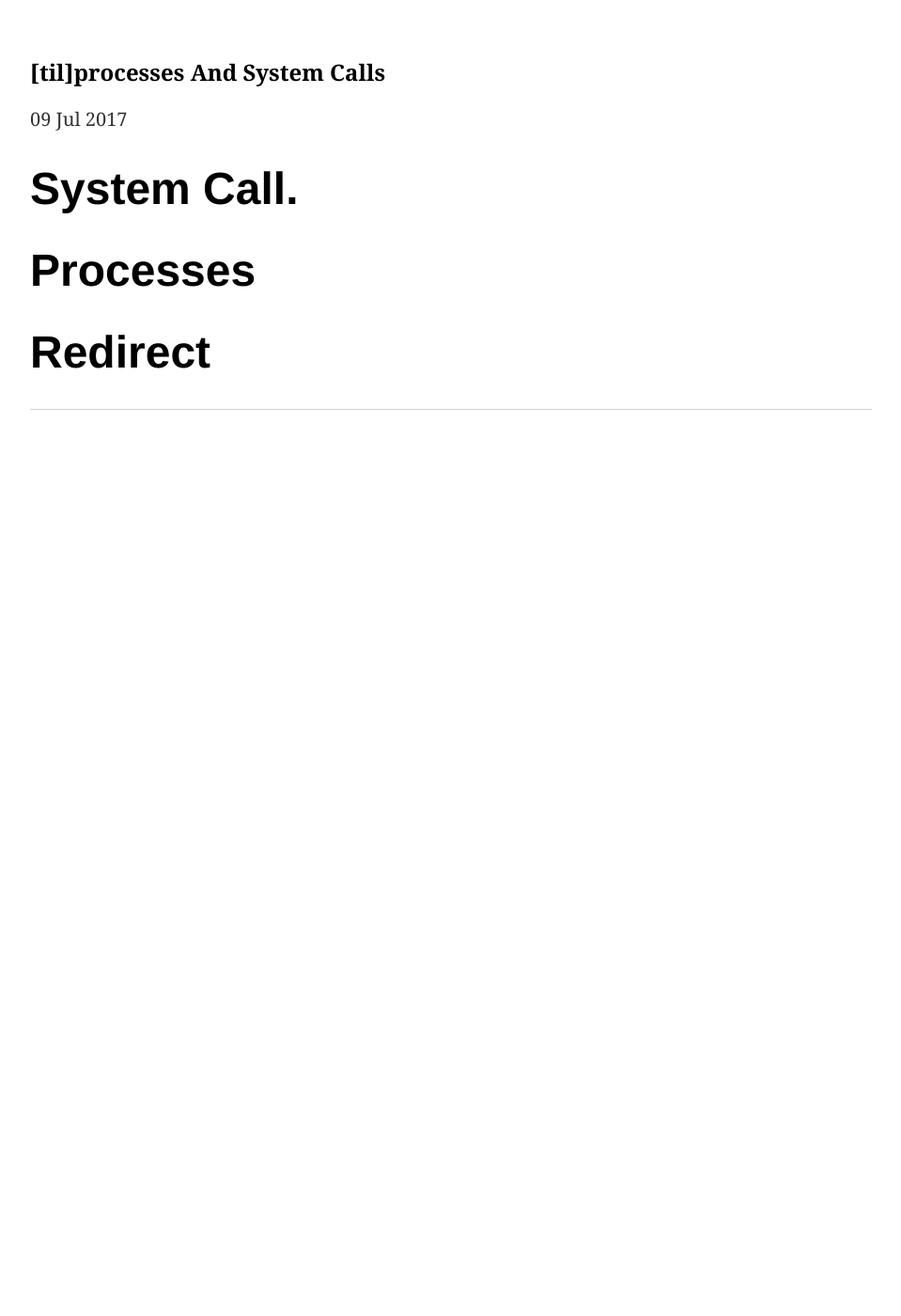
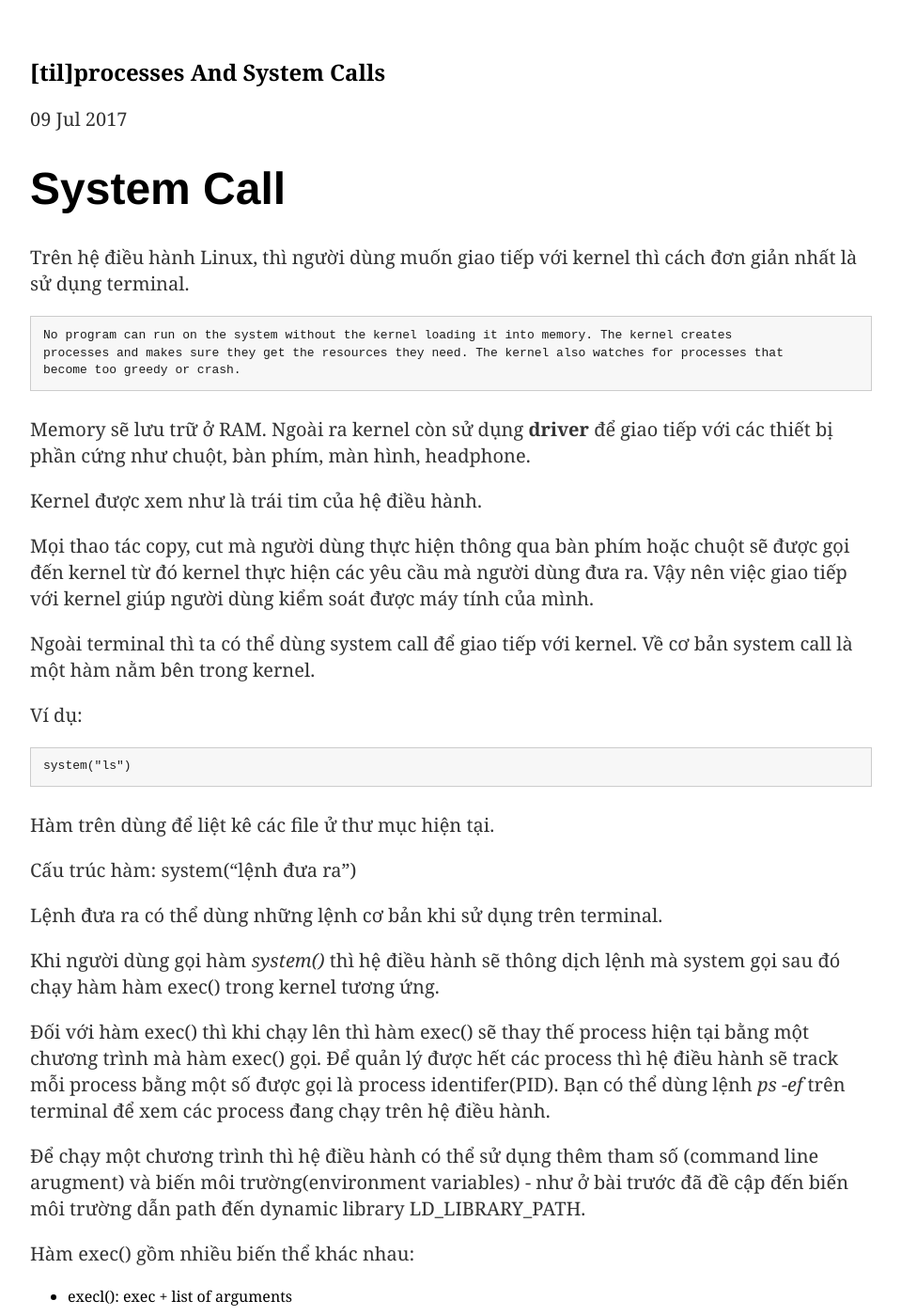
Before and after one commit to congdv/congdv.github.io, a Jekyll site: the page built from _posts/2017-07-09-[TIL]Processes-and-system-calls.md, in a window 1280 px wide and 1400 px high. Shown: the whole window at 94% size, without its empty margins (160-1119 px from the left). Built offline with Jekyll 4.4.1, drawn with Linux system fonts in a browser that asks for light colours; our own code applies the rules of GitHub Pages for plain Markdown files; Markdown is read by kramdown in place of the engine named in the settings; some of the changed text lies outside the part shown.

Commit message:
Update 2017-07-09-[TIL]Processes-and-system-calls.md

````diff
--- a/_posts/2017-07-09-[TIL]Processes-and-system-calls.md
+++ b/_posts/2017-07-09-[TIL]Processes-and-system-calls.md
@@ -1,4 +1,70 @@
-# System Call.
+# System Call
+
+Trên hệ điều hành Linux, thì người dùng muốn giao tiếp với kernel thì cách đơn giản nhất là sử dụng terminal.
+
+```
+No program can run on the system without the kernel loading it into memory. The kernel creates
+processes and makes sure they get the resources they need. The kernel also watches for processes that
+become too greedy or crash.
+```
+Memory sẽ lưu trữ ở RAM. Ngoài ra kernel còn sử dụng **driver** để giao tiếp với các thiết bị phần cứng như chuột, bàn phím, màn hình, headphone.
+
+Kernel được xem như là trái tim của hệ điều hành.
+
+Mọi thao tác copy, cut mà người dùng thực hiện thông qua bàn phím hoặc chuột sẽ được gọi đến kernel từ đó kernel thực hiện các yêu
+cầu mà người dùng đưa ra. Vậy nên việc giao tiếp với kernel giúp người dùng kiểm soát được máy tính của mình.
+
+Ngoài terminal thì ta có thể dùng system call để giao tiếp với kernel. Về cơ bản system call là một hàm nằm bên trong kernel.
+
+Ví dụ:
+```
+system("ls")
+```
+Hàm trên dùng để liệt kê các file ử thư mục hiện tại.
+
+Cấu trúc hàm: system("lệnh đưa ra")
+
+Lệnh đưa ra có thể dùng những lệnh cơ bản khi sử dụng trên terminal.
+
+Khi người dùng gọi hàm *system()* thì hệ điều hành sẽ thông dịch lệnh mà system gọi sau đó chạy hàm hàm exec() trong kernel tương ứng.
+
+Đối với hàm exec() thì khi chạy lên thì hàm exec() sẽ thay thế process hiện tại bằng một chương trình mà hàm exec() gọi. Để quản lý được hết các process thì hệ điều hành sẽ track mỗi process bằng một số được gọi là process identifer(PID). Bạn có thể dùng lệnh *ps -ef* trên terminal để xem các process đang chạy trên hệ điều hành.
+
+Để chạy một chương trình thì hệ điều hành có thể sử dụng thêm tham số (command line arugment) và biến môi trường(environment variables) - như ở bài trước đã đề cập đến biến môi trường dẫn path đến dynamic library LD_LIBRARY_PATH.
+
+Hàm exec() gồm nhiều biến thể khác nhau:
+- execl(): exec + list of arguments
+```
+excel("ps","ps","-ef",NULL)
+```
+Sử dụng NULL để kết thúc arguments được truyền vào.
+
+- execle(): exec + list of arguments + evironment variables
+```
+char *env_val[] = {"LD_LIBRARY_PATH=./libs",NULL};
+execle("ps","ps","-ef",NULL,env_val);
+```
+- excv: exec + vector of arguments (array of string arguments)
+```
+char *vec_arg[] = {"/bin/ps","-ef",NULL};
+execv("/bin/ps",vec_arg)
+```
+Sử dụng vector variable thay vì list variable, sử dụng chính xác địa chỉ chương trình cần chạy
+
+- excvp: exec + vector of arugments (on PATH environment variable);
+```
+char *vec_arg[] = {"ps","-ef",NULL};
+excvp("ps",vec_arg)
+```
+Chương trình cần chạy sẽ được kiếm trong các địa chỉ thuộc biến môi trường PATH. Sử dụng *echo $PATH* để xem các địa chỉ các đường dẫn.
+
+Như vậy hàm exec() có thẻ đi kèm với các chữ cái sau:
+- l : list of arguments.
+- e: evironment variables.
+- v: vector of arguments.
+- p: search the path.
+
+
 
 # Processes
 
````
